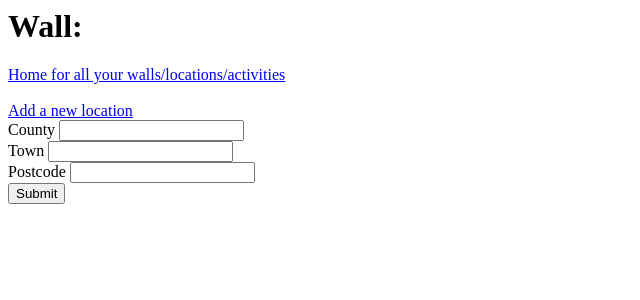
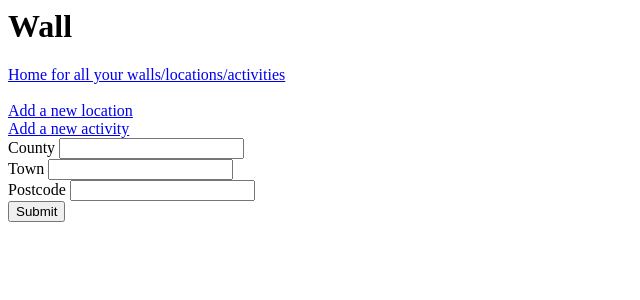
Before and after one commit to Almathex/FundamentalProject, a Flask app: page /add/location in a window 1280 px wide. Shown: the top 300 px of the page, without its empty margins (0-640 px from the left). Run offline with Flask 2, Linux system fonts and the light colour scheme.

Commit message:
new link

```diff
--- a/application/templates/layout.html
+++ b/application/templates/layout.html
@@ -5,12 +5,14 @@
     <title>Wall list</title>
 </head>
 <body>
-    <h1>Wall:</h1>
+    <h1>Wall</h1>
     <a href="{{ url_for('index') }}">Home for all your walls/locations/activities</a>
     <br>
     <br>
     <a href="{{ url_for('add') }}">Add a new location</a>
     <br>
+    <a href="{{ url_for('add1') }}">Add a new activity</a>
+    <br>
     {% block body_content %}
     {% endblock body_content %}
 </body>
```
